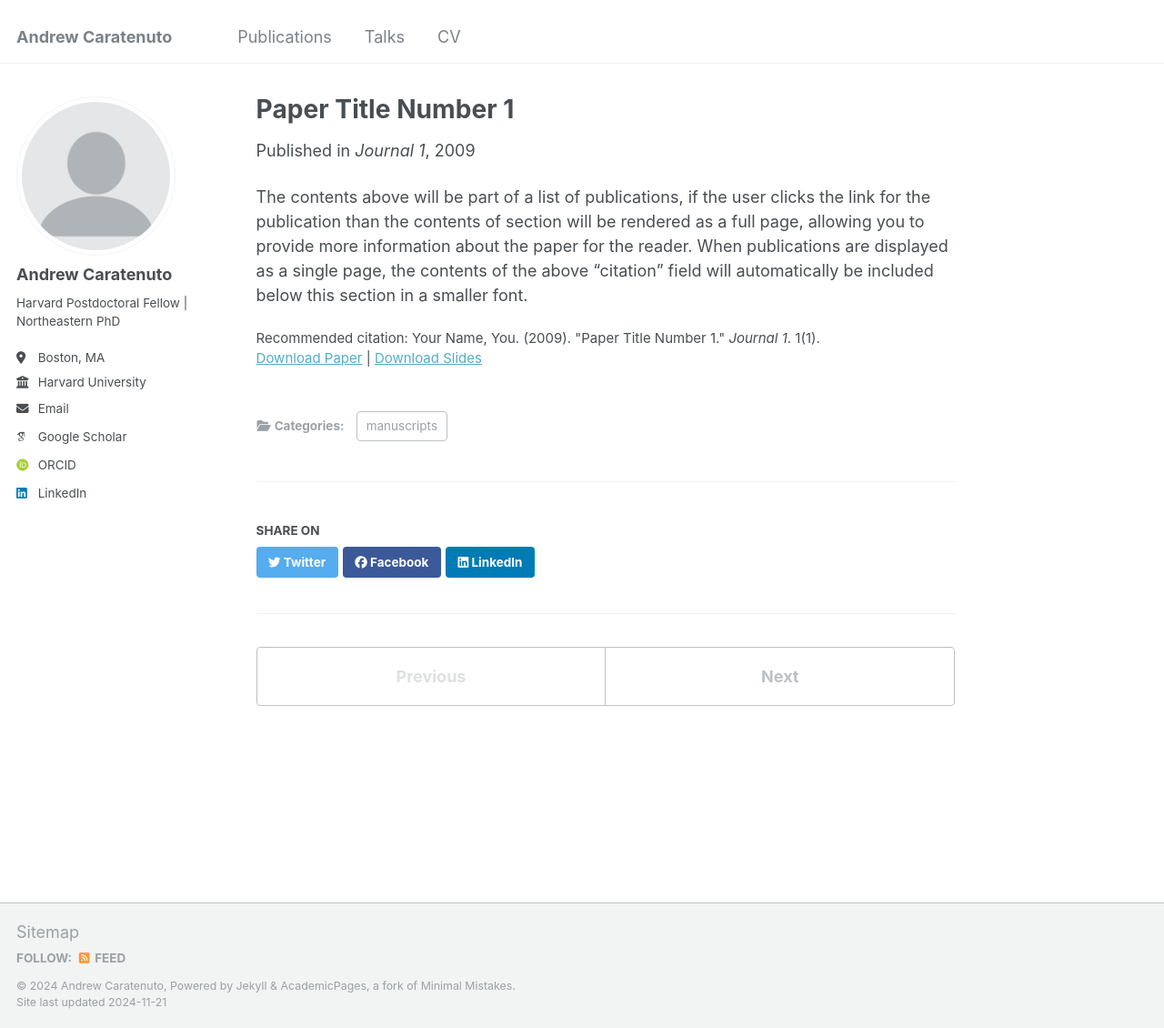
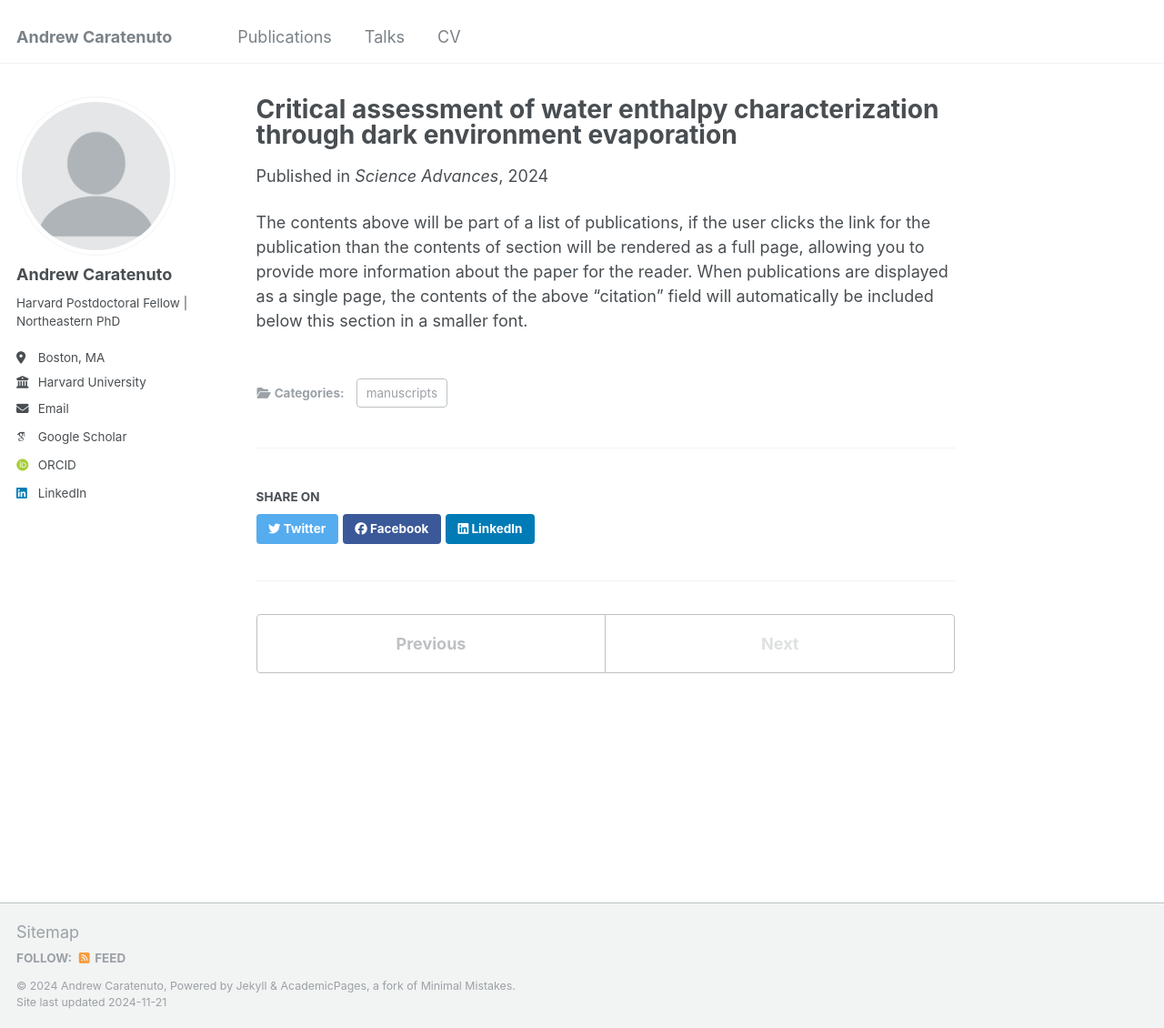
Before and after one commit to andrewcaratenuto/andrewcaratenuto.github.io, a Jekyll site: the page built from _publications/2009-10-01-paper-title-number-1.md, in a window 1280 px wide and 1130 px high. Shown: the whole window at 91% size. Built offline with Jekyll 4.4.1, drawn with Linux system fonts in a browser that asks for light colours; some web fonts are replaced.

Commit message:
Update 2009-10-01-paper-title-number-1.md

```diff
--- a/_publications/2009-10-01-paper-title-number-1.md
+++ b/_publications/2009-10-01-paper-title-number-1.md
@@ -1,14 +1,12 @@
 ---
-title: "Paper Title Number 1"
+title: "Critical assessment of water enthalpy characterization through dark environment evaporation"
 collection: publications
 category: manuscripts
 permalink: /publication/2009-10-01-paper-title-number-1
-excerpt: 'This paper is about the number 1. The number 2 is left for future work.'
-date: 2009-10-01
-venue: 'Journal 1'
-slidesurl: 'http://academicpages.github.io/files/slides1.pdf'
-paperurl: 'http://academicpages.github.io/files/paper1.pdf'
-citation: 'Your Name, You. (2009). &quot;Paper Title Number 1.&quot; <i>Journal 1</i>. 1(1).'
+excerpt: 'In this paper, we offer theoretical and experimental evidence that challenges the vaporization enthalpy reduction view commonly employed in solar evaporation research.'
+date: 2024-09-18
+venue: 'Science Advances'
+paperurl: 'https://www.science.org/doi/full/10.1126/sciadv.adn6368'
 ---
 
 The contents above will be part of a list of publications, if the user clicks the link for the publication than the contents of section will be rendered as a full page, allowing you to provide more information about the paper for the reader. When publications are displayed as a single page, the contents of the above "citation" field will automatically be included below this section in a smaller font.
```
